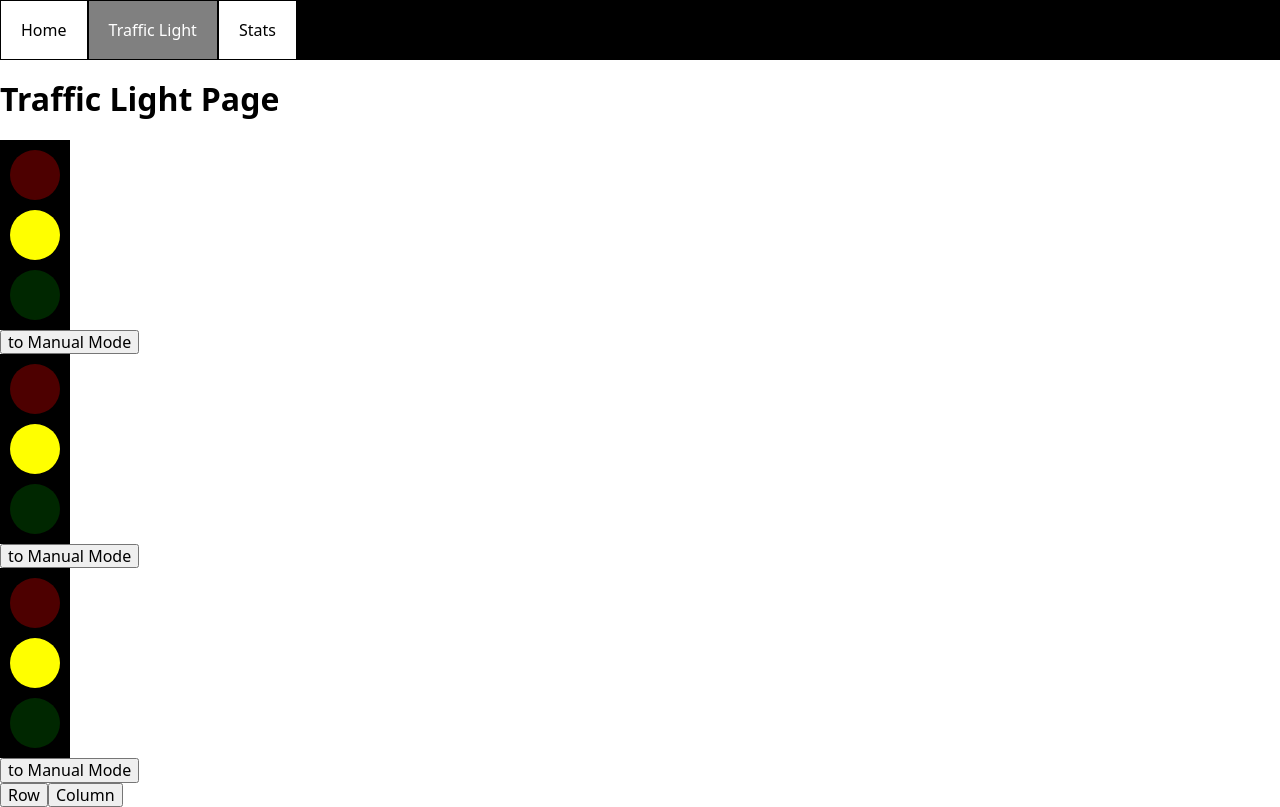
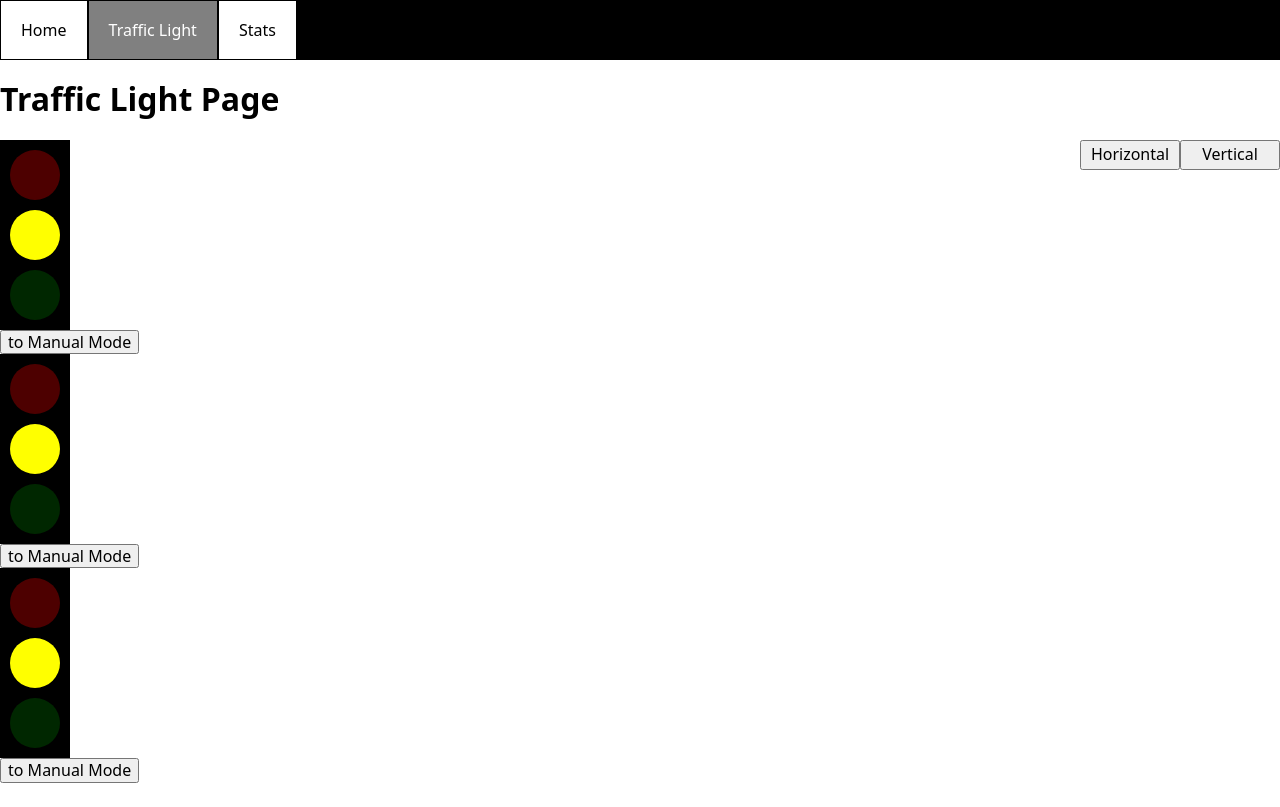
Before and after one commit to MaxfeedLeyn/frontend-labs, a React (Vite) app in the folder traffic-lights/: page /traffic-lights in a window 1280 px wide. Built offline with nearby package versions, Linux system fonts and the light colour scheme.

Commit message:
Add TrafficLightPage stylization

```diff
--- a/traffic-lights/src/pages/TrafficLightPage/TrafficLightPage.module.css
+++ b/traffic-lights/src/pages/TrafficLightPage/TrafficLightPage.module.css
@@ -0,0 +1,9 @@
+.hero{
+    display: flex;
+    justify-content: space-between;
+}
+
+.orientationButton{
+    width: 100px;
+    height: 30px;
+}
--- a/traffic-lights/src/pages/TrafficLightPage/TrafficLightPage.tsx
+++ b/traffic-lights/src/pages/TrafficLightPage/TrafficLightPage.tsx
@@ -10,6 +10,7 @@ function TrafficLightPage() {
   return (
     <div className={css.trafficLightPage}>
       <h1>Traffic Light Page</h1>
+      <section className={css.hero}>
         <div className={css.trafficLightsContainer}>
           <TrafficLights
             flexDirection={orientation}
@@ -25,9 +26,20 @@ function TrafficLightPage() {
           />
         </div>
         <div className={css.orientationButtons}>
-        <button onClick={() => setOrientation("row")}>Row</button>
-        <button onClick={() => setOrientation("column")}>Column</button>
+          <button
+            className={css.orientationButton}
+            onClick={() => setOrientation("row")}
+          >
+            Horizontal
+          </button>
+          <button
+            className={css.orientationButton}
+            onClick={() => setOrientation("column")}
+          >
+            Vertical
+          </button>
         </div>
+      </section>
     </div>
   );
 }
```
Lines whose indentation alone changed are shown as unchanged.
